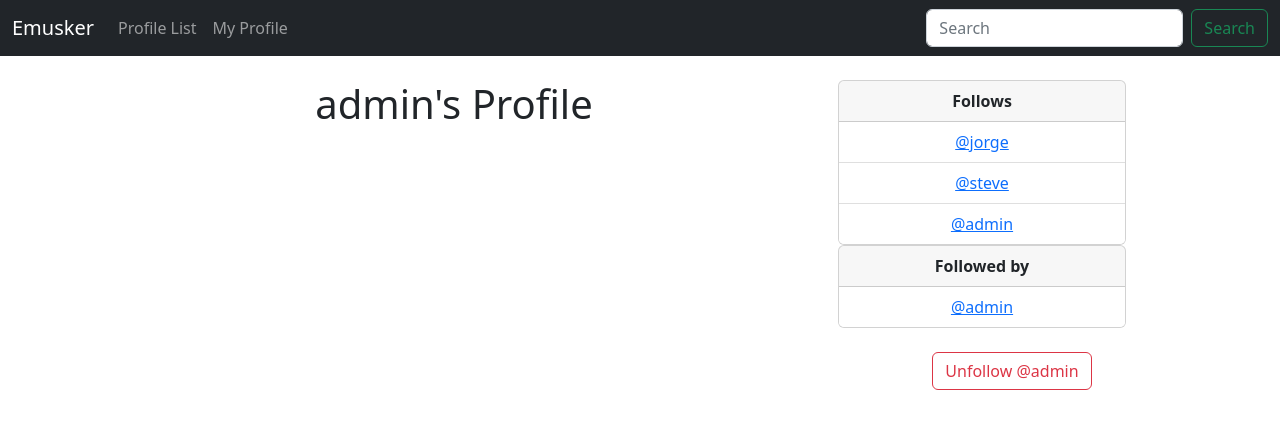
After one commit to tomytoka/Django-Basic-Twitter, a Django app: page /profile/1 in a window 1280 px wide. The commit adds this page. Shown: the top 429 px of the page. Run offline with Django 4.2, Linux system fonts and the light colour scheme; a user stored in the database is signed in; data comes from the database, SQL or seed files in the repository; both versions use the stored data as it was after the commit.

Commit message:
Second commit

```diff
--- a/social/musker/templates/navbar.html
+++ b/social/musker/templates/navbar.html
@@ -9,6 +9,11 @@
         <li class="nav-item">
           <a class="nav-link" href="{%url 'profile_list'%}">Profile List</a>
         </li>
+        {%if user.is_authenticated%}
+        <li class="nav-item">
+          <a class="nav-link" href="{%url 'profile' request.user.id %}"> My Profile</a>
+        </li>
+        {%endif%}
       </ul>
       <form class="d-flex" role="search">
         <input class="form-control me-2" type="search" placeholder="Search" aria-label="Search">
--- /dev/null
+++ b/social/musker/templates/profile.html
@@ -0,0 +1,46 @@
+{% extends 'base.html' %}
+{% block content %}
+{%if profile%}
+<div class="container text-center">
+    <div class="row">
+        <div class="col-8">
+            <h1>{{profile.user.username}}'s Profile</h1>
+        </div>
+        <div class="col-4">
+            <div class="card" style="width: 18rem;">
+                <div class="card-header">
+                <strong> Follows</strong>
+                </div>
+                <ul class="list-group list-group-flush">
+                  {%for following in profile.follows.all%}
+                  <li class="list-group-item"><a href="{%url 'profile' following.user.id%}">@{{following}}</a></li>
+                  {%endfor%}
+                </ul>
+              </div>
+              <div class="card" style="width: 18rem;">
+                <div class="card-header">
+                <strong>Followed by</strong>
+                </div>
+                <ul class="list-group list-group-flush">
+                  {%for following in profile.followed_by.all%}
+                  <li class="list-group-item"><a href="{%url 'profile' following.user.id%}">@{{following}}</a></li>
+                  {%endfor%}
+                </ul>
+              </div>
+            </br>
+            <form method="POST">
+                {%csrf_token%}
+                {%if profile in user.profile.follows.all%}
+                <button class="btn btn-outline-danger" name="follow" value="unfollow" type="submit">Unfollow @{{profile.user.username}}</button>
+                {%else%}
+                <button class="btn btn-outline-success" name="follow" value="follow" type="submit">Follow @{{profile.user.username}}</button>
+
+                {%endif%}
+            </form>
+        </div>
+    </div>
+</div>
+
+
+{%endif%}
+{%endblock%}
--- a/social/musker/templates/profile_list.html
+++ b/social/musker/templates/profile_list.html
@@ -13,7 +13,7 @@
       <div class="col-md-8">
         <div class="card-body">
           <h5 class="card-title">Username: {{ profiles.user.username }}</h5>
-          <p class="card-text">Link: @{{profiles.user.profile|lower}}</p>
+          <p class="card-text">Link:<a href="{%url 'profile' profiles.user.id%}">@{{profiles.user.profile|lower}}</a> </p>
           <br/>
           <p class="card-text"><small class="text-muted">Last updated:{{profiles.date_modified}}</small></p>
         </div>
@@ -24,5 +24,6 @@
        <br/>
        <br/>
    {%endfor%}
+
 {%endif%}
 {%endblock%}
--- a/social/musker/urls.py
+++ b/social/musker/urls.py
@@ -4,5 +4,6 @@ from . import views
 
 urlpatterns = [
     path('', views.home, name="home"),
-    path('profile_list',views.profile_list, name='profile_list')
+    path('profile_list',views.profile_list, name='profile_list'),
+    path('profile/<int:pk>',views.profile,name='profile' ),
 ]
--- a/social/musker/views.py
+++ b/social/musker/views.py
@@ -12,3 +12,19 @@ def profile_list(request):
     else:
         messages.success(request,("You must be logged."))
         return redirect('home')
+
+def profile(request,pk):
+    if request.user.is_authenticated:
+        profile = Profile.objects.get(user_id=pk)
+        if request.method == "POST":
+            current_user_profile = request.user.profile
+            action = request.POST['follow']
+            if action == "unfollow" :
+                current_user_profile.follows.remove(profile)
+            else :
+                current_user_profile.follows.add(profile)
+            current_user_profile.save()
+        return render(request, 'profile.html',{"profile":profile})
+    else:
+        messages.success(request,("You must be logged."))
+        return redirect('home')
```
Also changed, not shown: social/db.sqlite3.
